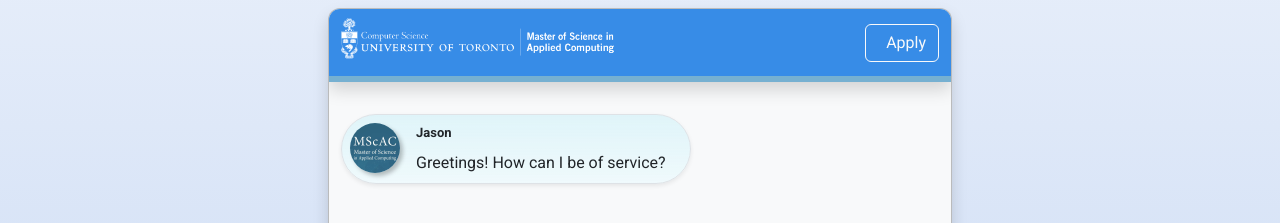
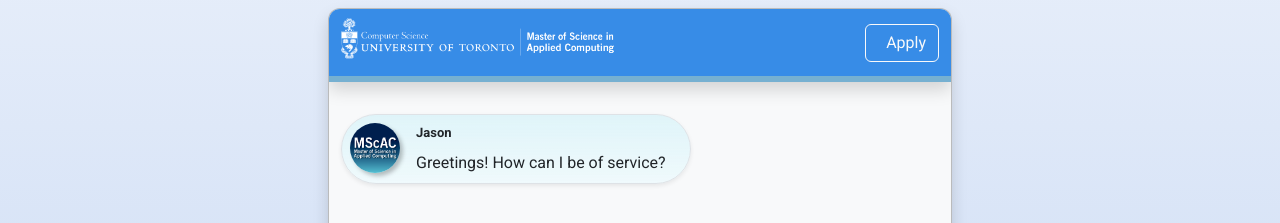
Before and after one commit to ericyu4real/AI_Kata_front_end, a Next.js app: page / in a window 1280 px wide. Shown: the top 223 px of the page. Built offline with nearby package versions, Linux system fonts and the light colour scheme.

Commit message:
updating the faq.txt

```diff
--- a/src/components/chat/ChatMessage.tsx
+++ b/src/components/chat/ChatMessage.tsx
@@ -23,7 +23,7 @@ const ChatMessage: FunctionComponent<ChatMessageProps> = ({ message }) => {
 
     // memoize horizontal layout of profile pic / body
     const horizontalLayout = useMemo(() => {
-        const src = message.is_bot ? "/img/profile_bot.jpg" : "/img/profile_user.jpg";
+        const src = message.is_bot ? "/img/MScAC Social Logo.png" : "/img/profile_user.jpg";
         const components = [
             <div>
                 <Image className="profile-circle" style={{ height: "50px" }} src={src} roundedCircle />
```
Also changed, not shown: tsconfig.json (+19 -7 lines), public/img/MScAC Social Logo.png (added).
